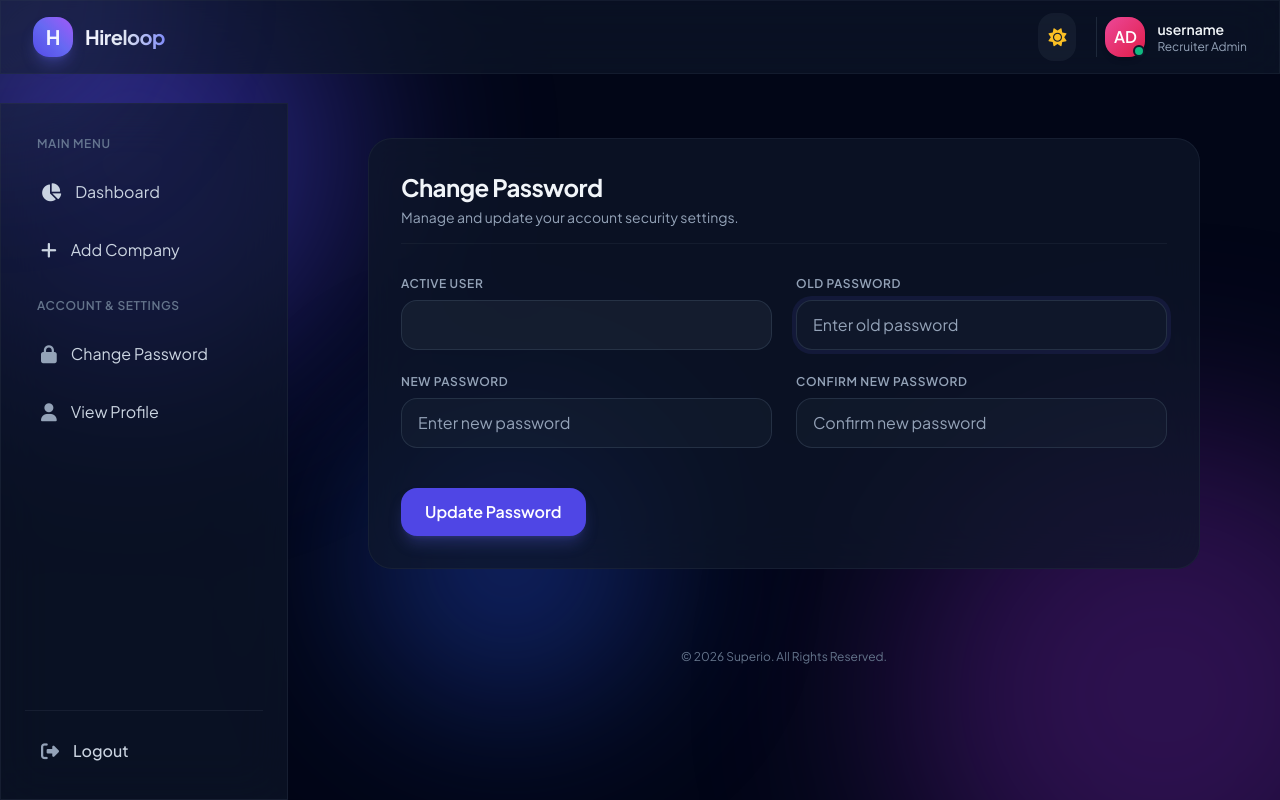
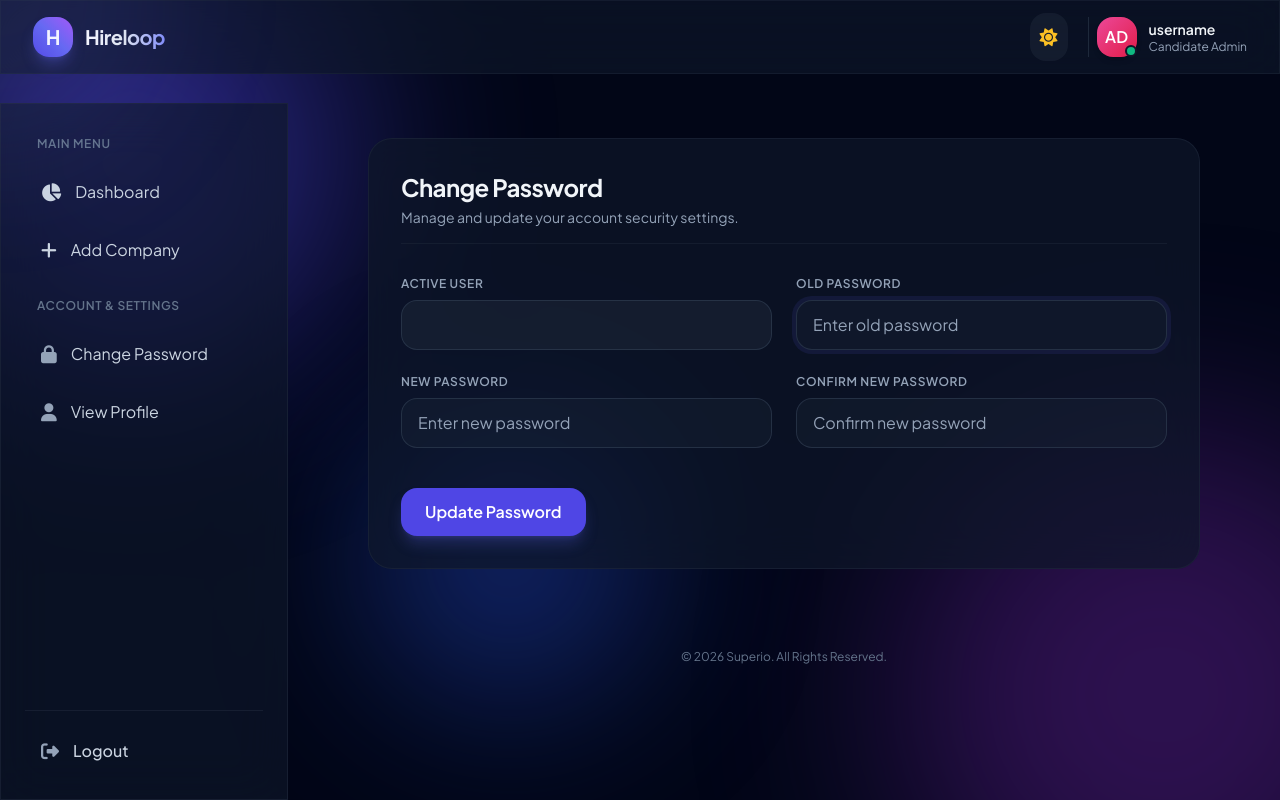
Before and after one commit to irfan-technO/hireloop-app, a Django app: page /accounts/change_password in a window 1280 px wide. Run offline with Django 5.2, Linux system fonts and the light colour scheme; a user stored in the database is signed in; data comes from the database, SQL or seed files in the repository; some libraries are stand-ins or nearby versions.

Commit message:
Update base.html

```diff
--- a/templates/base.html
+++ b/templates/base.html
@@ -177,6 +177,8 @@
           ></i>
         </button>
 
+
+
         <div
           class="flex items-center gap-3 pl-2 border-l border-slate-200 dark:border-slate-800"
         >
@@ -196,9 +198,15 @@
             >
               {{request.user.first_name|default:request.user.last_name|default:"username"}}
             </div>
-            <div class="text-xs text-slate-500 dark:text-slate-400">
-              Recruiter Admin
-            </div>
+            {% if request.user.is_recruiter  %}
+             <div class="text-xs text-slate-500 dark:text-slate-400">
+               Recruiter Admin
+             </div>
+            {% else %}
+             <div class="text-xs text-slate-500 dark:text-slate-400">
+               Candidate Admin
+             </div>
+            {% endif %}
           </div>
         </div>
       </div>
```
